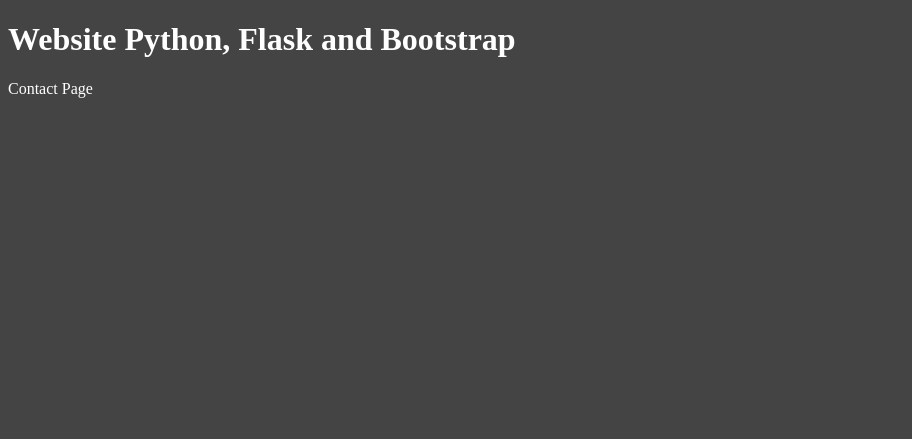
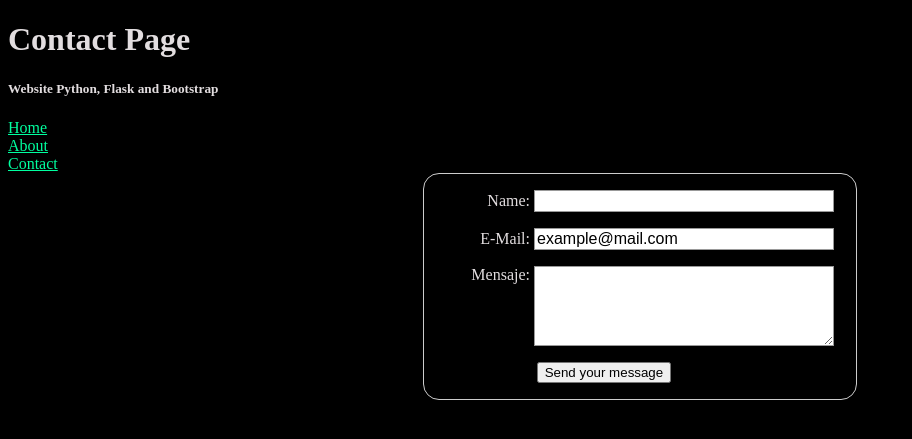
Before and after one commit to DanMarqz/websitePython, a Flask app: page /contact in a window 1280 px wide. Shown: the top 439 px of the page, without its empty margins (0-912 px from the left). Run offline with Flask 2, Linux system fonts and the light colour scheme.

Commit message:
add-Menu para navegar,formulario y texto sobre

```diff
--- a/static/css/main.css
+++ b/static/css/main.css
@@ -1,4 +1,80 @@
 body{
-    background: #444;
-    color: #FFF;
+    background: black;
+    color: #E2DDDF;
 }
+
+a{
+    color: #00FF9F;
+}
+
+a:hover{
+    color: #00b8ff;
+}
+/* Inicio del estilo del formulario*/
+form {
+  /* Centrar el formulario en la página */
+  margin: 0 auto;
+  width: 400px;
+  /* Esquema del formulario */
+  padding: 1em;
+  border: 1px solid #CCC;
+  border-radius: 1em;
+}
+
+ul {
+  list-style: none;
+  padding: 0;
+  margin: 0;
+}
+
+form li + li {
+  margin-top: 1em;
+}
+
+label {
+  /* Tamaño y alineación uniforme */
+  display: inline-block;
+  width: 90px;
+  text-align: right;
+}
+
+input,
+textarea {
+  /* Para asegurarse de que todos los campos de texto tienen la misma
+  configuración de letra Por defecto, las áreas de texto tienen un tipo de
+  letra monoespaciada */
+  font: 1em sans-serif;
+
+  /* Tamaño uniforme del campo de texto */
+  width: 300px;
+  box-sizing: border-box;
+
+  /* Hacer coincidir los bordes del campo del formulario */
+  border: 1px solid #999;
+}
+
+input:focus,
+textarea:focus {
+  /* Destacado adicional para elementos que tienen el cursor */
+  border-color: #000;
+}
+
+textarea {
+  /* Alinear los campos de texto multilínea con sus etiquetas */
+  vertical-align: top;
+
+  /* Proporcionar espacio para escribir texto */
+  height: 5em;
+}
+
+.button {
+  /* Alinear los botones con los campos de texto */
+  padding-left: 90px; /* mismo tamaño que los elementos de la etiqueta */
+}
+
+button {
+  /* Este margen adicional representa aproximadamente el mismo espacio que el
+  espacio entre las etiquetas y sus campos de texto */
+  margin-left: .5em;
+}
+/* Fin del estilo del formulario*/
--- a/templates/contact.html
+++ b/templates/contact.html
@@ -6,7 +6,38 @@
     <link rel="stylesheet" href="././static/css/main.css">
 </head>
 <body>
-    <h1>Website Python, Flask and Bootstrap</h1>
-    <p>Contact Page</p>
+<!--Inicio-->
+    <h1>Contact Page</h1>
+    <h5>Website Python, Flask and Bootstrap</h5>
+    <ul id="menu">
+        <li class="menu"><a href="/">Home</a></li>
+        <li class="menu"><a href="/about">About</a></li>
+        <li class="menu"><a href="/contact">Contact</a></li>
+    </ul>
+<!--Fin de inicio-->
+
+<!--Formulario-->
+<!--https://developer.mozilla.org/es/docs/Learn/HTML/Forms/Your_first_HTML_form-->
+    <form action="">
+        <ul id="formulario">
+            <li class="form">
+                <label for="name">Name: </label>
+                <input type="text" id="name" name="username">
+            </li>
+            <li class="form">
+                <label for="mail">E-Mail: </label>
+                <input type="email" id="mail" name="usermail"
+                       value="example@mail.com">
+            </li>
+            <li class="form">
+                <label for="msg">Mensaje: </label>
+                <textarea id="msg" name="usermsg"></textarea>
+            </li>
+            <li class="button">
+                <button type="submit">Send your message</button>
+            </li>
+        </ul>
+    </form>
+<!--Fin del Formulario-->
 </body>
 </html>
```
Also changed, not shown: templates/about.html (+23 -2 lines), templates/home.html (+7 -2 lines).
